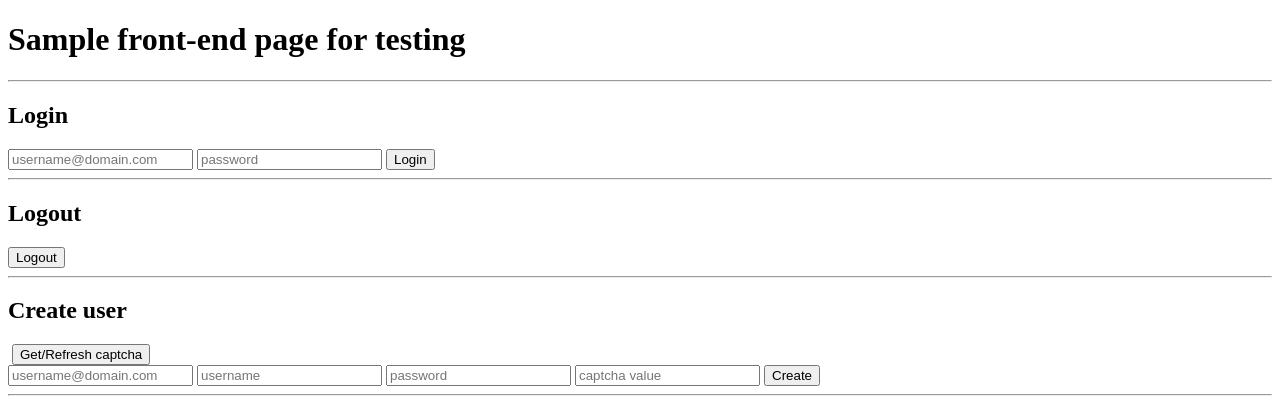
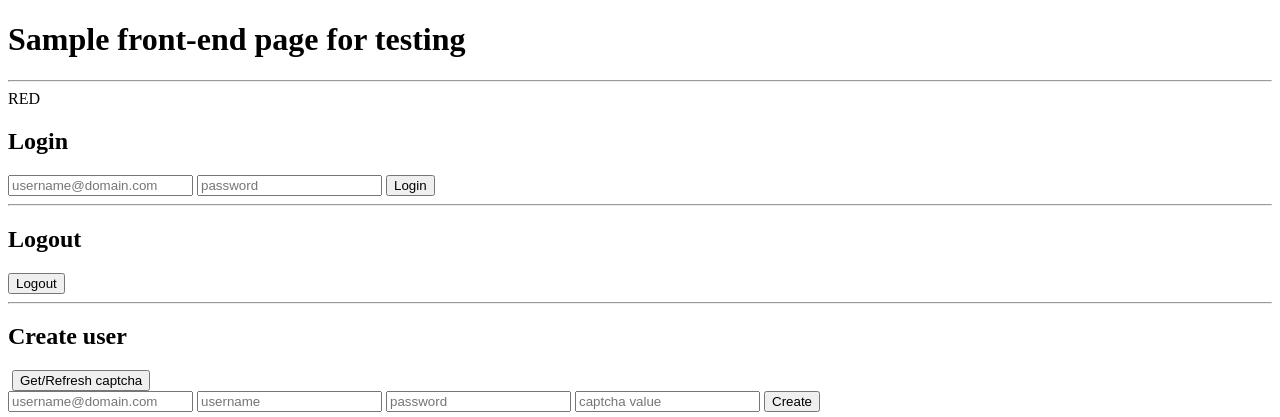
Before and after one commit to ukjin1192/django-rest-framework-example, a Django app: page / in a window 1280 px wide. Shown: the top 417 px of the page. Run offline with Django 3.2, Linux system fonts and the light colour scheme; parts of the project's set-up code (start-up, migrations or seed data) failed here and were passed over; some libraries are stand-ins or nearby versions.

Commit message:
Edit static file directory structure to position webpack at the root

```diff
--- a/fabfile.py
+++ b/fabfile.py
@@ -81,9 +81,7 @@
 
 
 def update_staticfiles():
-    with lcd(ROOT_DIR + "/" + PROJECT_NAME + "/static/css/"):
-        local("sass styles.scss:styles.css")
-    with lcd(ROOT_DIR + "/" + PROJECT_NAME + "/static/js/"):
+    with lcd(ROOT_DIR + "/" + PROJECT_NAME + "/static/"):
         local("webpack")
     with lcd(ROOT_DIR):
         local("./manage.py collectstatic --noinput")
--- a/mysite/static/css/styles.css
+++ /dev/null
@@ -1,3 +0,0 @@
-
-
-/*# sourceMappingURL=styles.css.map */
--- a/mysite/static/js/index.js
+++ b/mysite/static/index.js
@@ -1,6 +1,7 @@
 'use strict';
 
 require('bootstrap-webpack');
+require('./styles.scss');
 
 var setCSRFToken = require('./module/setCSRFToken');
 var setAuthToken = require('./module/setAuthToken');
--- /dev/null
+++ b/mysite/static/styles.scss
@@ -0,0 +1,5 @@
+$red: #FF0000;
+
+#scss-test {
+	color: $red;
+}
--- a/mysite/static/js/webpack.config.js
+++ b/mysite/static/webpack.config.js
@@ -34,7 +34,7 @@
                 test: /\.scss$/,
                 // 1. Convert SCSS to CSS
                 // 2. Insert CSS to <style> tag
-                loader: "css-loader!sass-loader"
+                loader: "style-loader!css-loader!sass-loader"
             },
             {
                 test: /\.(woff|woff2)(\?v=\d+\.\d+\.\d+)?$/,
--- a/mysite/templates/base.html
+++ b/mysite/templates/base.html
@@ -8,12 +8,11 @@
 <title>Django REST framework example</title>
   <meta http-equiv="Content-Type" content="text/html;charset=utf-8" />
   <meta name="viewport" content="width=device-width, height=device-height, initial-scale=1.0, maximum-scale=1.0, minimum-scale=1.0, user-scalable=no" />
-  <link rel="stylesheet" href="{% static 'css/styles.css' %}" />
 </head>
 <body>
   {% block container %}{% endblock %}
 
-  <script type="text/javascript" src="{% static 'js/dist/vendor.bundle.js' %}"></script>
-  <script type="text/javascript" src="{% static 'js/dist/bundle.js' %}"></script>
+  <script type="text/javascript" src="{% static 'dist/vendor.bundle.js' %}"></script>
+  <script type="text/javascript" src="{% static 'dist/bundle.js' %}"></script>
 </body>
 </html>
--- a/mysite/templates/index.html
+++ b/mysite/templates/index.html
@@ -9,6 +9,7 @@
 </div>
 <hr/>
 <span class="glyphicon glyphicon-search" aria-hidden="true"></span>
+<span id="scss-test">RED</span>
 <div>
   <h2>Login</h2>
   <form id="login-form">
```
Also changed, not shown: README.md, mysite/static/css/styles.scss (deleted), mysite/static/module/clearAuthToken.js (renamed from mysite/static/js/module/clearAuthToken.js), mysite/static/module/obtainAuthToken.js (renamed from mysite/static/js/module/obtainAuthToken.js), mysite/static/module/refreshAuthToken.js (renamed from mysite/static/js/module/refreshAuthToken.js), mysite/static/module/setAuthToken.js (renamed from mysite/static/js/module/setAuthToken.js), mysite/static/module/setCSRFToken.js (renamed from mysite/static/js/module/setCSRFToken.js), mysite/static/module/verifyAuthToken.js (renamed from mysite/static/js/module/verifyAuthToken.js), 1 other file.
